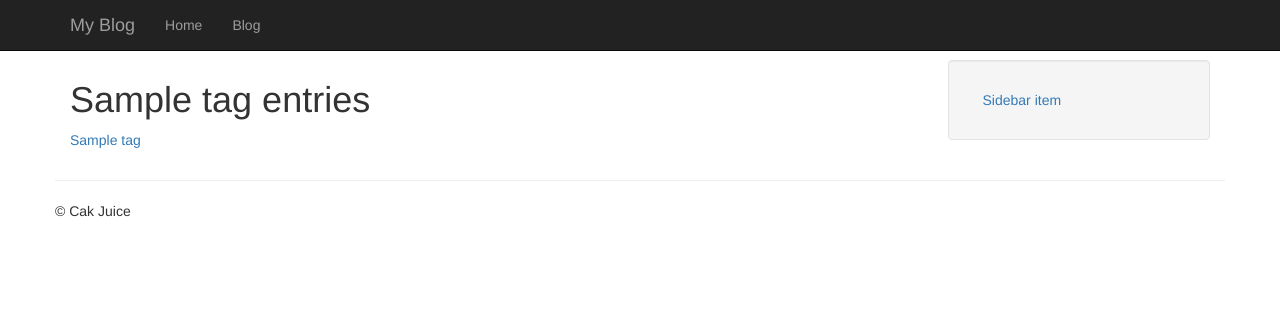
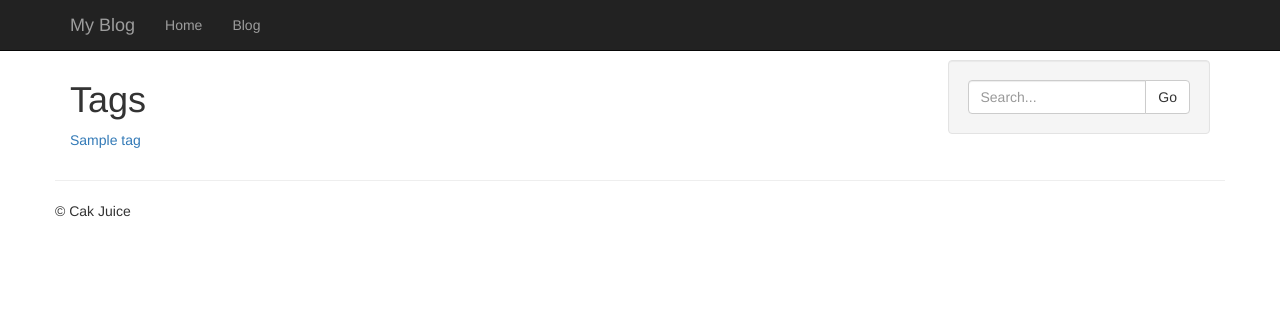
Before and after one commit to CakJuice/flask-simple-blog, a Python web app: template app/templates/entries/tag_detail.html in a window 1280 px wide. Shown: the top 311 px of the page. Run offline with Jinja, Linux system fonts and the light colour scheme; the template is opened without the code that fills it: most values are stand-ins (such as "Sample title", 1, 10 or a date in 2020).

Commit message:
create search text

```diff
--- a/app/entries/blueprint.py
+++ b/app/entries/blueprint.py
@@ -1,13 +1,13 @@
 from flask import Blueprint, render_template
 from models import Entry, Tag
-from helpers import object_list
+from helpers import object_list, entry_list
 
 entries = Blueprint('entries', __name__, template_folder='templates')
 
 @entries.route('/')
 def index():
 	entries = Entry.query.order_by(Entry.created_timestamp.desc())
-	return object_list('entries/index.html', entries)
+	return entry_list('entries/index.html', entries)
 
 @entries.route('/tags/')
 def tag_index():
@@ -18,7 +18,7 @@ def tag_index():
 def tag_detail(slug):
 	tag = Tag.query.filter(Tag.slug == slug).first_or_404()
 	entries = tag.entries.order_by(Entry.created_timestamp.desc())
-	return object_list('entries/tag_detail.html', entries, tag=tag)
+	return entry_list('entries/tag_detail.html', entries, tag=tag)
 
 @entries.route('/<slug>/')
 def detail(slug):
--- /dev/null
+++ b/app/templates/entries/base_entries.html
@@ -0,0 +1,16 @@
+{% extends 'base.html' %}
+
+{% block sidebar %}
+	<form class="form-inline well" method="get" role="form">
+		<div class="input-group">
+			<input class="form-control input-xs" name="q" placeholder="Search..." value="{{ request.args.get('q', '') }}"/>
+			<span class="input-group-btn">
+				<button class="btn btn-default" type="submit">Go</button>
+			</span>
+		</div>
+	</form>
+{% endblock %}
+
+{% block content %}
+	{% include 'includes/list.html' %}
+{% endblock %}
--- a/app/templates/entries/index.html
+++ b/app/templates/entries/index.html
@@ -1,9 +1,5 @@
-{% extends 'base.html' %}
+{% extends 'entries/base_entries.html' %}
 
 {% block title %}Entries{% endblock %}
 
 {% block content_title %}Entries{% endblock %}
-
-{% block content %}
-	{% include 'includes/list.html' %}
-{% endblock %}
--- a/app/templates/entries/tag_detail.html
+++ b/app/templates/entries/tag_detail.html
@@ -1,9 +1,5 @@
-{% extends 'base.html' %}
+{% extends 'entries/base_entries.html' %}
 
-{% block title %}{{ tag.name }} entries{% endblock %}
+{% block title %}Tags{% endblock %}
 
-{% block content_title %}{{ tag.name }} entries{% endblock %}
-
-{% block content %}
-	{% include 'includes/list.html' %}
-{% endblock %}
+{% block content_title %}Tags{% endblock %}
```
Also changed, not shown: app/helpers.py (+10 -0 lines).
